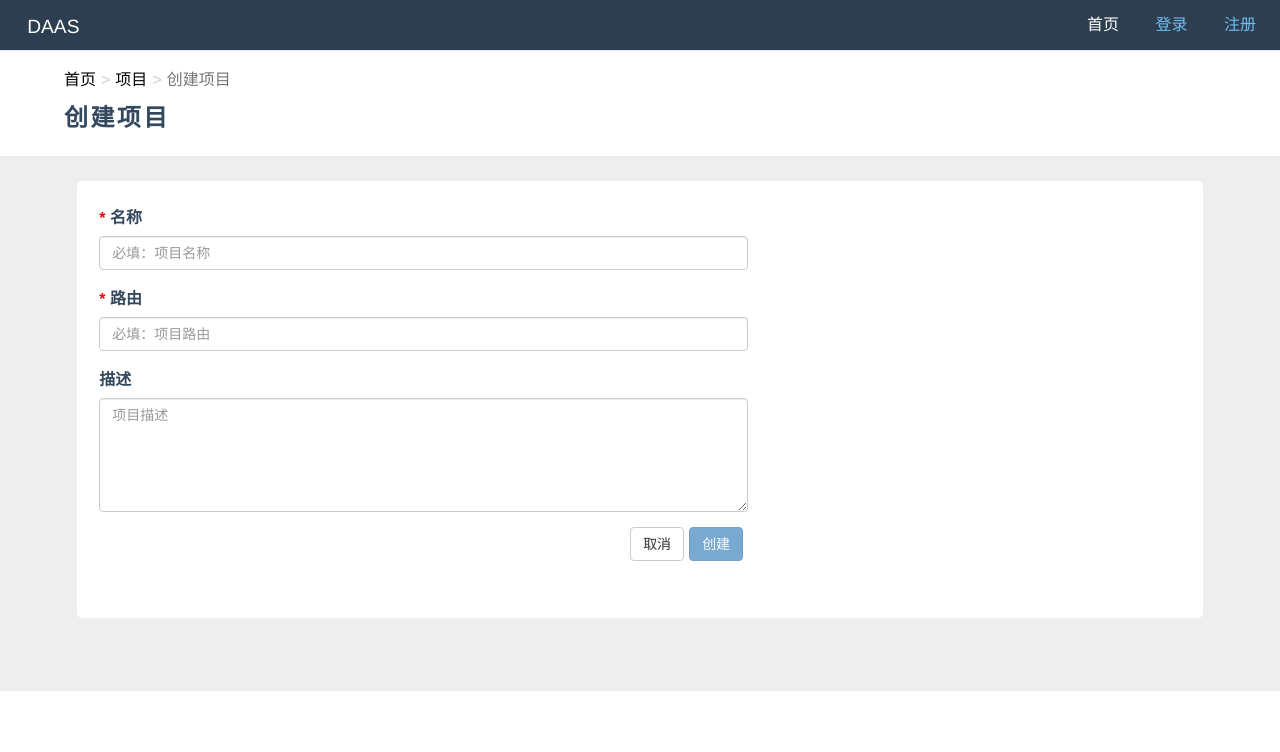
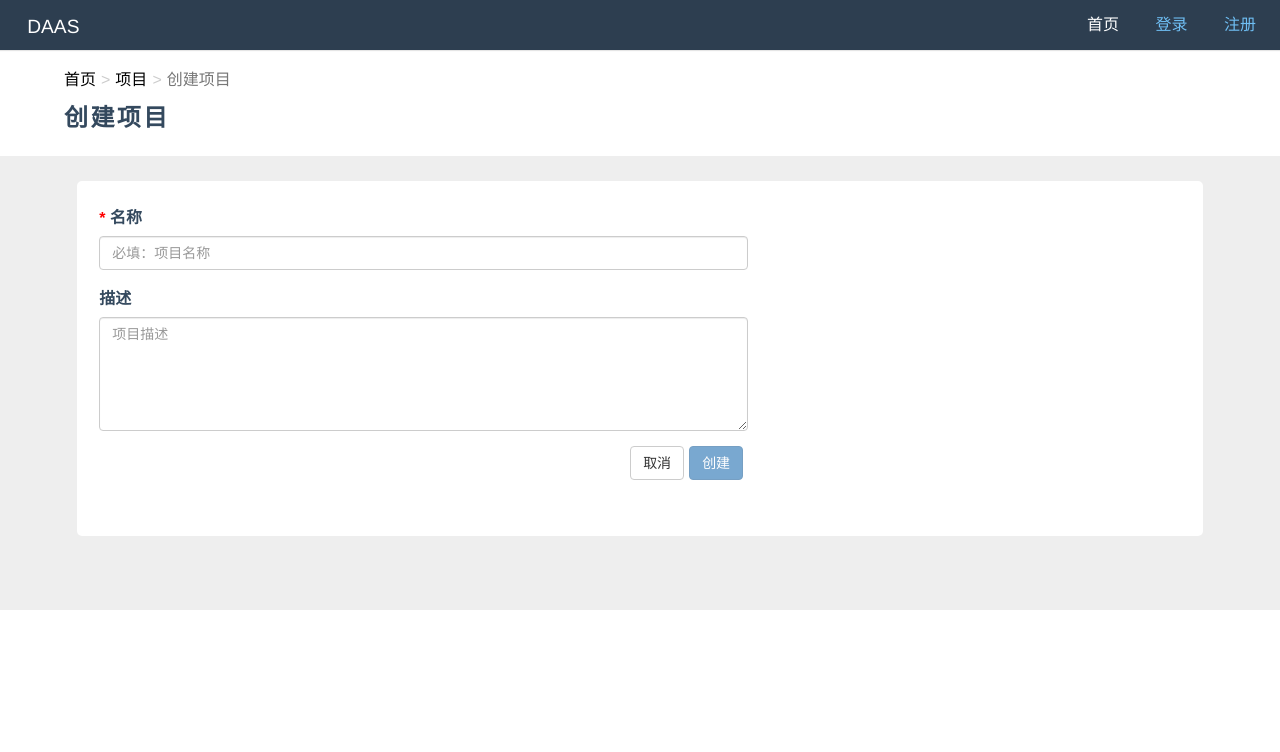
Before and after one commit to JoJoJun/C_flask_model_deploy, a Flask app: page /project/addPro/ in a window 1280 px wide. Shown: the top 752 px of the page. Run offline with Flask 2, Linux system fonts and the light colour scheme; some libraries are stand-ins or nearby versions.

Commit message:
删除了项目路由

```diff
--- a/project/templates/create_project.html
+++ b/project/templates/create_project.html
@@ -32,15 +32,11 @@
 <form style="width: 60%">
     <div class="form-group">
         <label class="required" for="project-name">名称</label>
-        <input type="text" class="form-control" id="project-name" placeholder="必填：项目名称" required>
-    </div>
-    <div class="form-group">
-        <label class="required" for="project-route">路由</label>
-        <input type="text" class="form-control" id="project-route" placeholder="必填：项目路由" required>
+        <input type="text" class="form-control" id="project-name" placeholder="必填：项目名称" maxlength="100" minlength="1" required>
     </div>
     <div class="form-group">
         <label for="project-description">描述</label>
-        <textarea class="form-control" rows="5" id="project-description" placeholder="项目描述" onkeydown="if(event.keyCode==13) return false;"></textarea>
+        <textarea class="form-control" rows="5" id="project-description" placeholder="项目描述" maxlength="255" onkeydown="if(event.keyCode==13)return false;"></textarea>
     </div>
 
     <div class="operate-button">
@@ -62,7 +58,7 @@
         load_nav(nav_list, href_list);
     });
     /** 文本框.blur **/
-    $("#project-name, #project-route").blur(function(){
+    $("#project-name").blur(function(){
         // 先清空所有的span元素
         clear_error_feedback(this, 'div.form-group');
         // 校验
@@ -78,26 +74,26 @@
     });
     $('.create').click(function () {
         let pName = document.getElementById('project-name').value;
-        let pRoute = document.getElementById('project-route').value;
         let pDesc = document.getElementById('project-description').value;
-        let upload_data = {'name': pName, 'url': pRoute, 'description': pDesc};
+        let upload_data = {'name': pName, 'description': pDesc};
         $.ajax({
             type: "POST",
             data: upload_data,
             dataType: 'json',
             timeout: 10000,
-            beforeSend: function () {
+            beforeSend:function () {
                 $('#loading').show();
             },
-            success: function (res) {
+            success:function(res){
                 $('#loading').hide();
                 console.log(res);
-                if (res['code'] == 1000) {
+                if(res['code'] == 1000) {
                     // alert('创建成功');
-                    window.location = '/project/view/' + res['id'];
-                } else {
+                    window.location = '/project/view/'+res['id'];
+                }
+                else {
                     // alert('创建失败');
-                    if ([2004].indexOf(res['code']) != -1) {
+                    if([2004].indexOf(res['code']) != -1){
                         let target_input = document.getElementById('project-name');
                         clear_error_feedback(target_input, 'div.form-group');
                         set_error_feedback(target_input, 'div.form-group', res['msg']);
@@ -113,7 +109,7 @@
 
     /** 确定按钮 disable or not **/
     function button_disable_or_not() {
-        if ($('#project-name').val().trim() == '' || $('#project-route').val().trim() == '')
+        if ($('#project-name').val().trim() == '')
             $('.create').attr('disabled', true);
         else
             $('.create').attr('disabled', false);
```
